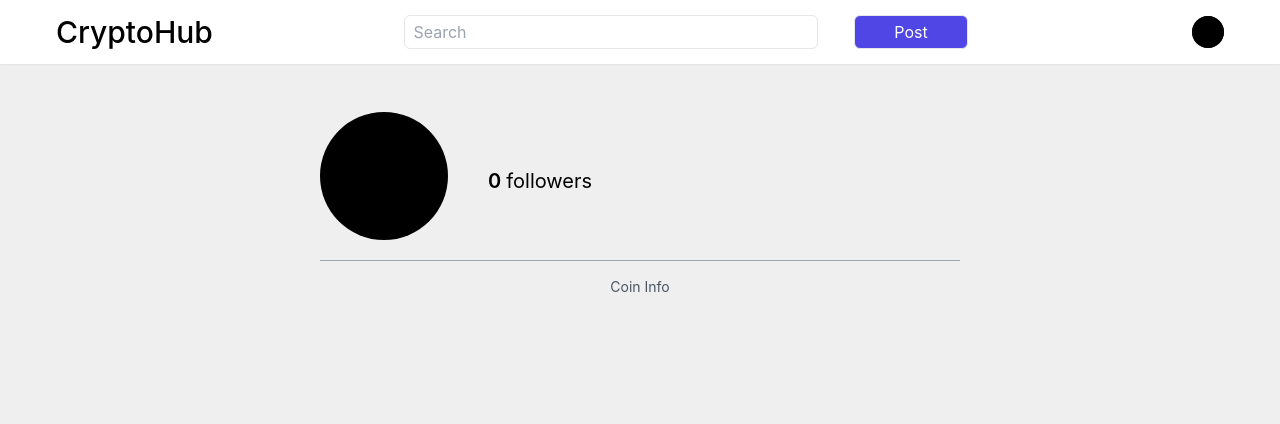
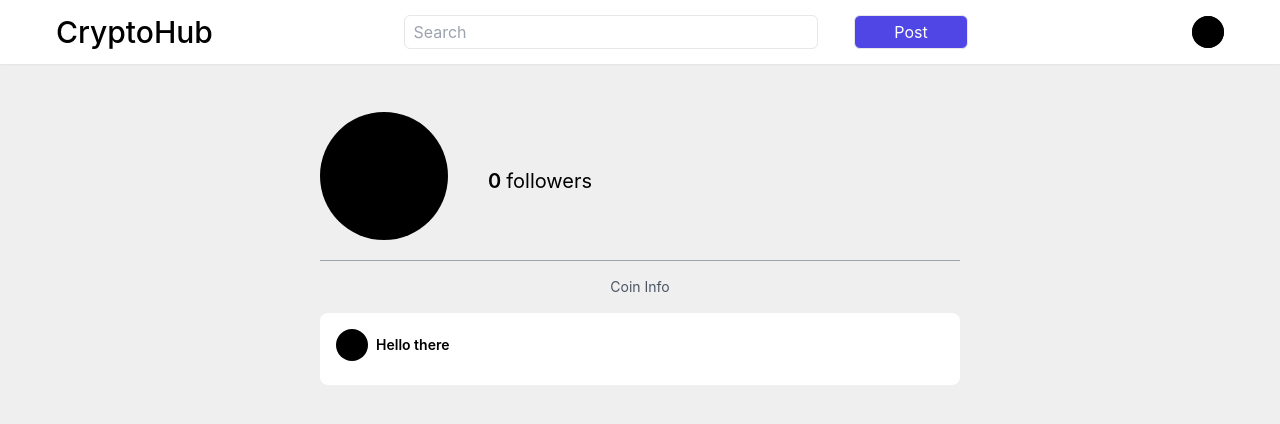
Before and after one commit to COS301-SE-2022/CryptoHub, a Next.js app in the folder client/: page /coin in a window 1280 px wide. Shown: the top 424 px of the page. Built offline with nearby package versions, Linux system fonts and the light colour scheme.

Commit message:
Updated coin.js and CoinInfo.js

```diff
--- a/client/components/CoinAccount/CoinInfo.js
+++ b/client/components/CoinAccount/CoinInfo.js
@@ -1,12 +1,14 @@
 import React from "react";
 import { HeartIcon, ChatIcon } from "@heroicons/react/outline";
 
-const Post = ({ name, price }) => {
+const CoinInfo = ({ name, price }) => {
   return (
-    <div className="bg-white m-4 p-4 rounded-lg">
+    <div className="bg-white m-4 p-4 rounded-lg w-full">
       <div className="flex flew-row items-center mb-2">
         <div className="w-8 h-8 bg-black rounded-3xl"></div>
-        <p className="text-sm font-semibold mb-2 translate-y-1 ml-2">{name}</p>
+        <p className="text-sm font-semibold mb-2 translate-y-1 ml-2">
+          Hello there
+        </p>
       </div>
     </div>
   );
--- a/client/pages/coin.js
+++ b/client/pages/coin.js
@@ -6,6 +6,7 @@ import Post from "../components/Posts/Post";
 import { useRouter } from "next/router";
 import { XIcon } from "@heroicons/react/outline";
 import SuggestedAccount from "../components/InfoSection/SuggestedAccount";
+import CoinInfo from "../components/CoinAccount/CoinInfo";
 
 const Coin = () => {
   const { user } = useContext(userContext);
@@ -52,6 +53,7 @@ const Coin = () => {
             <p className="text-sm mt-4 text-gray-600">Coin Info</p>
           </div>
           <div className="w-full"></div>
+          <CoinInfo />
         </div>
       </Layout>
     </>
```
